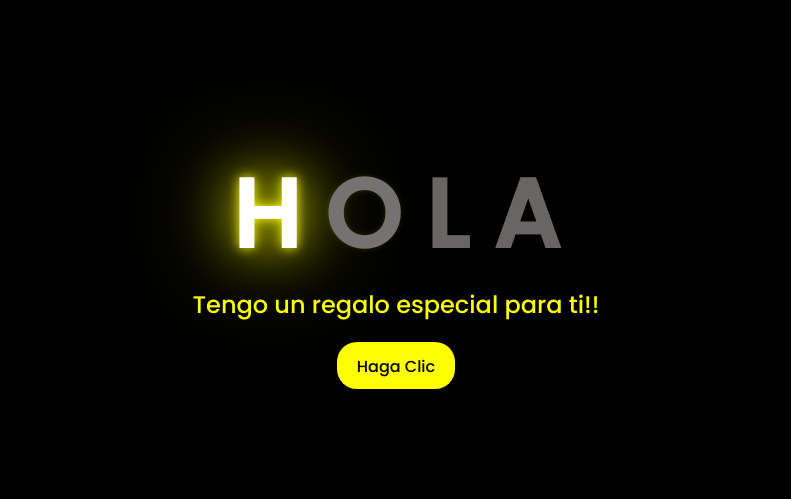
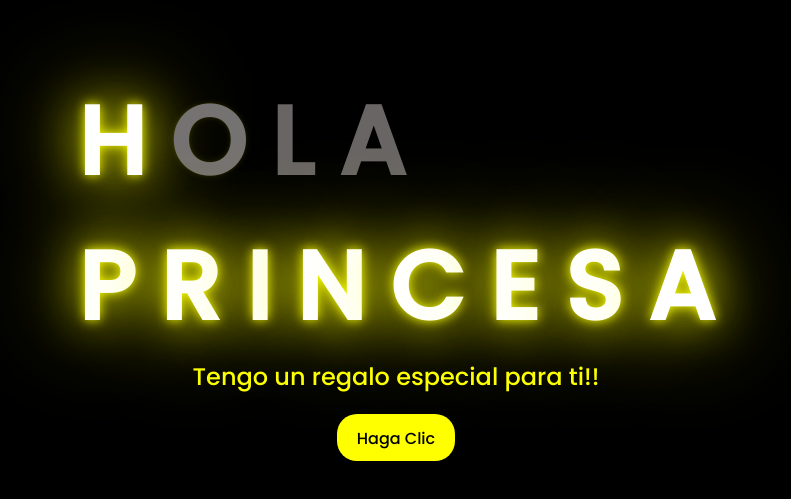
Before and after one commit to JaimeRax/flowers-Yellow, a plain HTML site: page index.html in a window 1280 px wide. Shown: the part 143-642 px from the top of the page, without its empty margins (252-1043 px from the left). Drawn offline with Linux system fonts and the light colour scheme.

```diff
--- a/index.html
+++ b/index.html
@@ -10,10 +10,18 @@
 </head>
 <body>
     <div class="greetings">
-
         <span>H</span>
         <span>O</span>
         <span>L</span>
+        <span>A</span>
+        <br>
+        <span>P</span>
+        <span>R</span>
+        <span>I</span>
+        <span>N</span>
+        <span>C</span>
+        <span>E</span>
+        <span>S</span>
         <span>A</span>
     </div>
     <div class="greetings">
@@ -31,7 +39,6 @@
         <button>
             <a href="FLORES.html">Haga Clic</a>
         </button>
-
     </div>
 </body>
 </html>
```
Also changed, not shown: FLORES.html (+3 -0 lines), main.js (+7 -0 lines), css/main.css (line endings or trailing spaces), 2 other files.
